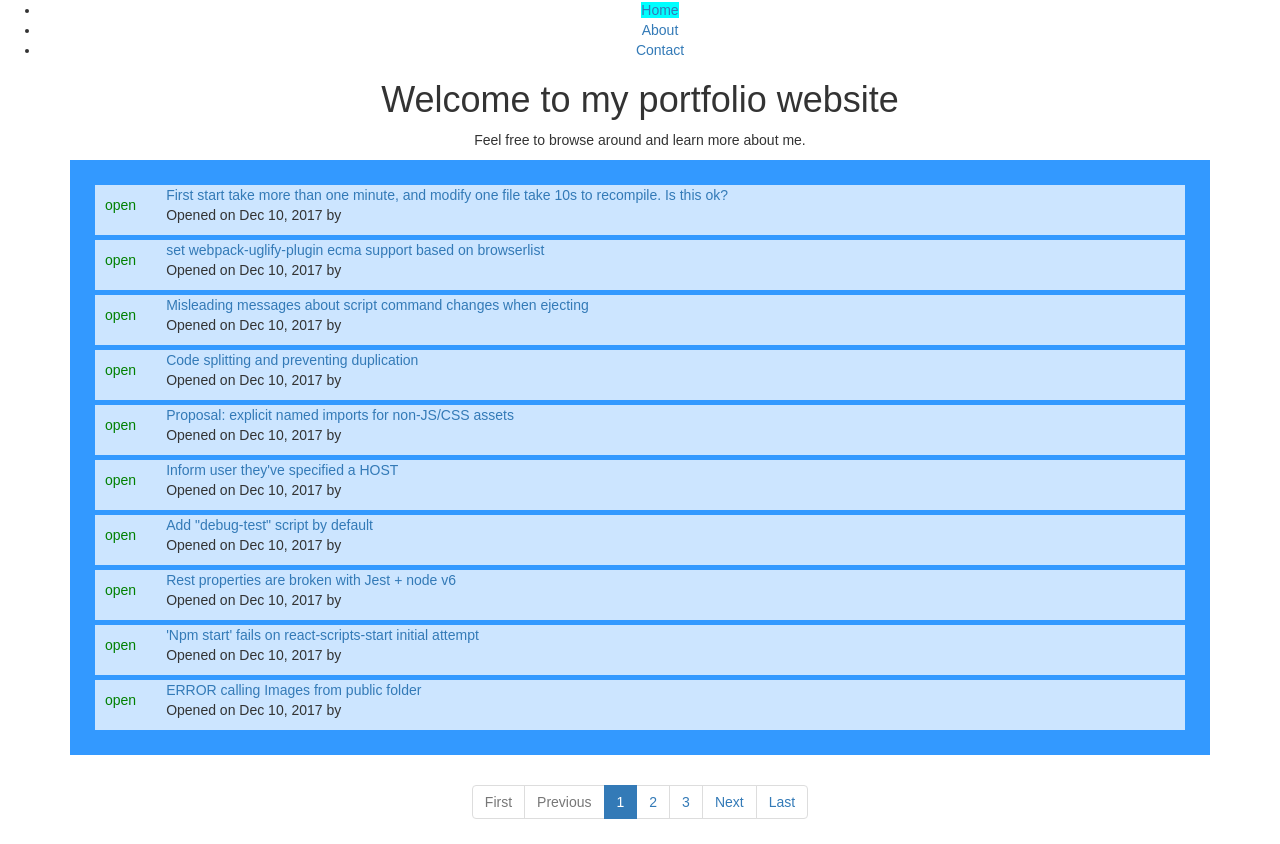
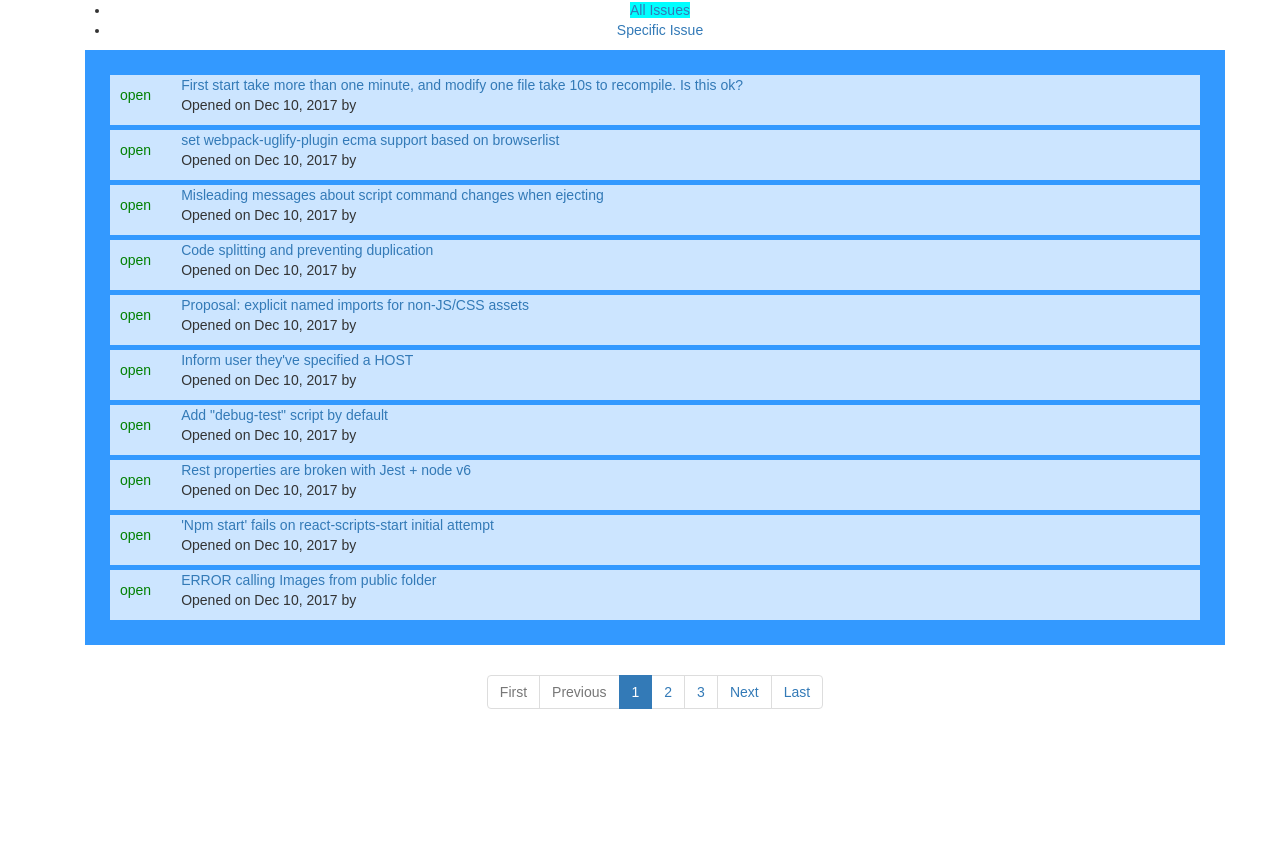
Before and after one commit to haingdc/github_issue, a React (Create React App) app: page / in a window 1280 px wide. After the commit the page ends 800 px from the top, so only its background shows below. Built offline with nearby package versions, Linux system fonts and the light colour scheme.

Commit message:
ready for making specific issue page

```diff
--- a/src/App.js
+++ b/src/App.js
@@ -15,17 +15,12 @@ const Navigation = () => (
     <ul>
       <li>
         <NavLink exact activeClassName="current" to="/">
-          Home
+          All Issues
         </NavLink>
       </li>
       <li>
-        <NavLink exact activeClassName="current" to="/about">
-          About
-        </NavLink>
-      </li>
-      <li>
-        <NavLink exact activeClassName="current" to="/contact">
-          Contact
+        <NavLink exact activeClassName="current" to="/specific-issue">
+          Specific Issue
         </NavLink>
       </li>
     </ul>
@@ -34,44 +29,31 @@ const Navigation = () => (
 
 const Main = () => (
   <Switch>
-    <Route exact path="/" component={Home} />
-    <Route exact path="/about" component={About} />
-    <Route exact path="/contact" component={Contact} />
+    <Route exact path="/" component={ISSUE} />
+    <Route exact path="/specific-issue" component={Specific} />
   </Switch>
 );
 
-const Home = () => (
-  <div className="home">
-    <h1>Welcome to my portfolio website</h1>
-    <p> Feel free to browse around and learn more about me.</p>
+const Specific = () => (
+  <div className="about">
+    <h1>Specific Issue</h1>
   </div>
 );
 
-const About = () => (
-  <div className="about">
-    <h1>About Me</h1>
-    <p>
-      Ipsum dolor dolorem consectetur est velit fugiat. Dolorem provident
-      corporis fuga saepe distinctio ipsam? Et quos harum excepturi dolorum
-      molestias?
-    </p>
-    <p>
-      Ipsum dolor dolorem consectetur est velit fugiat. Dolorem provident
-      corporis fuga saepe distinctio ipsam? Et quos harum excepturi dolorum
-      molestias?
-    </p>
-  </div>
-);
+class App extends Component {
+  render() {
+    return (
+      <div className="App">
+        <div className="container">
+          <Navigation />
+          <Main />
+        </div>
+      </div>
+    );
+  }
+}
 
-const Contact = () => (
-  <div className="contact">
-    <h1>Contact Me</h1>
-    <p>
-      You can reach me via email: <strong>hello@example.com</strong>
-    </p>
-  </div>
-);
-class App extends Component {
+class ISSUE extends Component {
   constructor(props) {
     super(props);
 
@@ -102,8 +84,6 @@ class App extends Component {
   render() {
     return (
       <div className="App">
-        <Navigation />
-        <Main />
         <div className="container">
           <div className="text-center">
             <ItemContainer items={this.state.pageOfItems} />
```
